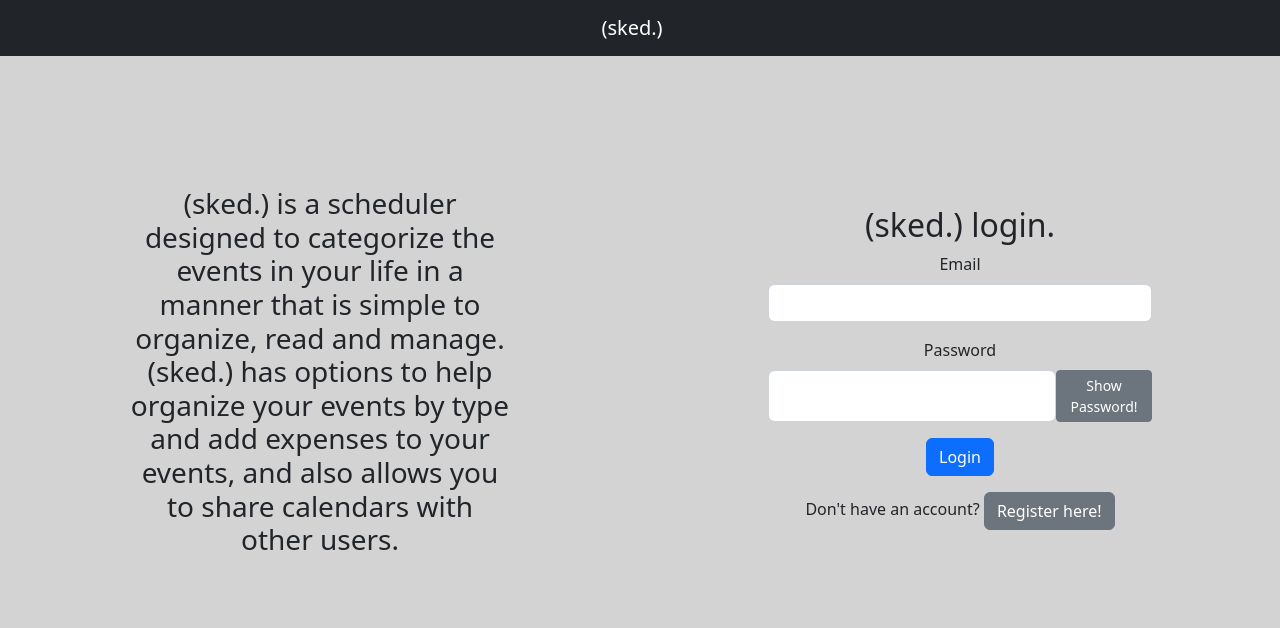
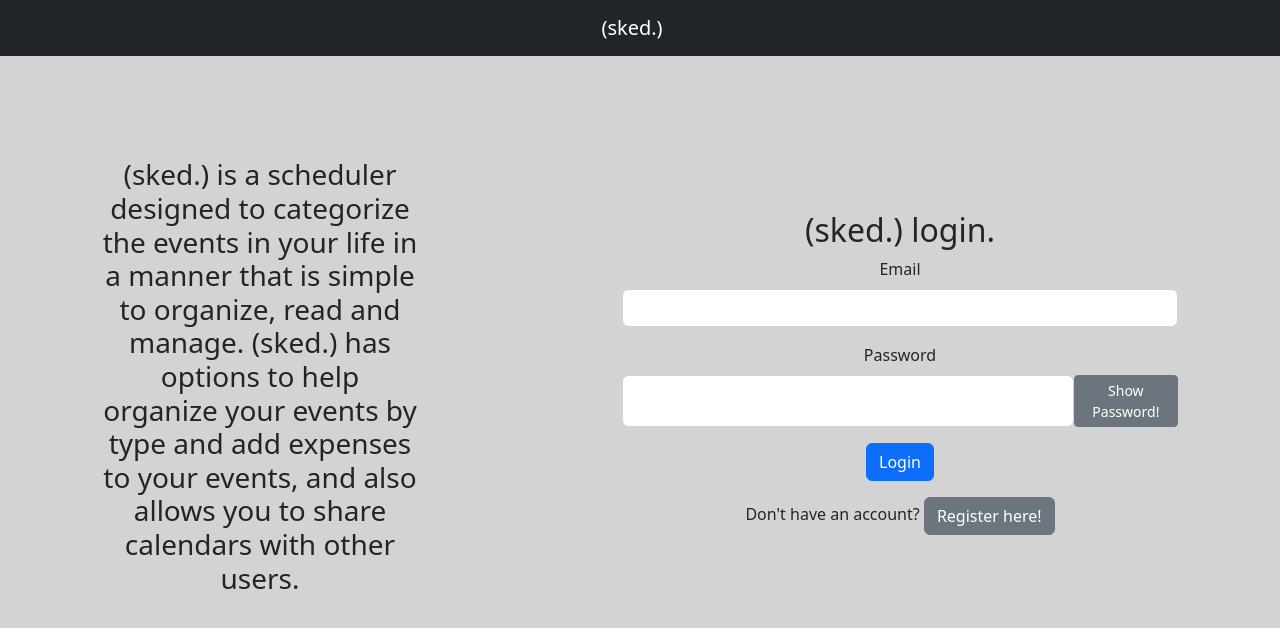
Before and after one commit to jonathanung/sked, a React (Create React App) app in the folder client/: page / in a window 1280 px wide. Shown: the top 628 px of the page. Built offline with nearby package versions, Linux system fonts and the light colour scheme; no server answers.

Commit message:
minor css changes

```diff
--- a/client/src/App.css
+++ b/client/src/App.css
@@ -45,12 +45,12 @@
 
 .home-description {
   align-self: center;
-  flex: 1 1 360px;
-  padding: 10%;
+  flex: 4 4 360px;
+  padding: 8vw;
 }
 .login-form, .register-form {
-  flex: 1 1 360px;
-  padding: 10%;
+  flex: 10 10 360px;
+  padding: 8vw;
 }
 
 .password-with-show {
@@ -68,3 +68,15 @@
   align-items: center !important;
   justify-content: center !important;
 }
+
+.logout-btn {
+  border-radius: 10px;
+  background-color: purple !important;
+  color: white !important;
+}
+
+.logout-btn:hover {
+  border-radius: 5px;
+  background-color: violet !important;
+  color: white !important;
+}
```
